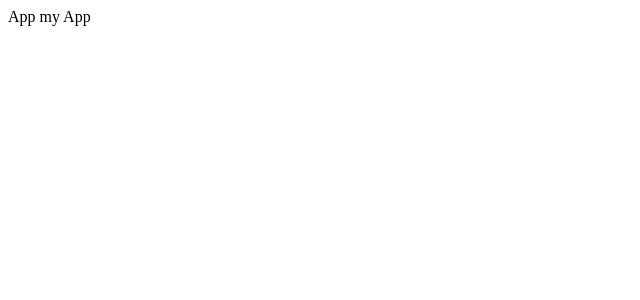
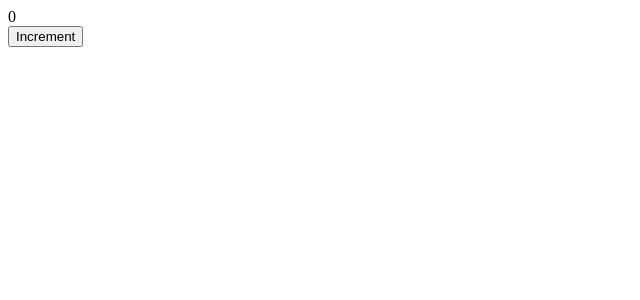
Before and after one commit to HackerLime/amazing-repo, a React app: page / in a window 1280 px wide. Shown: the top 300 px of the page, without its empty margins (0-640 px from the left). Built offline with nearby package versions, Linux system fonts and the light colour scheme.

Commit message:
fix eslint react plugin jsx runtime param

```diff
--- a/eslint.config.mjs
+++ b/eslint.config.mjs
@@ -1,5 +1,4 @@
 import js from '@eslint/js';
-import eslintConfigPrettier from 'eslint-config-prettier';
 import pluginReact from 'eslint-plugin-react';
 import { defineConfig } from 'eslint/config';
 import globals from 'globals';
@@ -9,7 +8,7 @@ export default defineConfig([
     {
         files: ['**/*.{js,mjs,cjs,ts,mts,cts,jsx,tsx}'],
         plugins: { js },
-        extends: ['js/recommended', 'plugin:react/jsx-runtime'],
+        extends: ['js/recommended', 'react:plugin/jsx-runtime'],
     },
     {
         files: ['**/*.{js,mjs,cjs,ts,mts,cts,jsx,tsx}'],
@@ -17,5 +16,4 @@ export default defineConfig([
     },
     tseslint.configs.recommended,
     pluginReact.configs.flat.recommended,
-    eslintConfigPrettier,
 ]);
--- a/src/app/App.tsx
+++ b/src/app/App.tsx
@@ -1,3 +1,14 @@
+import { useState } from 'react';
+
 export const App = () => {
-    return <>App my App</>;
+    const [num, setNum] = useState(0);
+
+    return (
+        <div>
+            <div>{num}</div>
+            <button onClick={() => setNum((prev) => prev + 1)}>
+                Increment
+            </button>
+        </div>
+    );
 };
```
